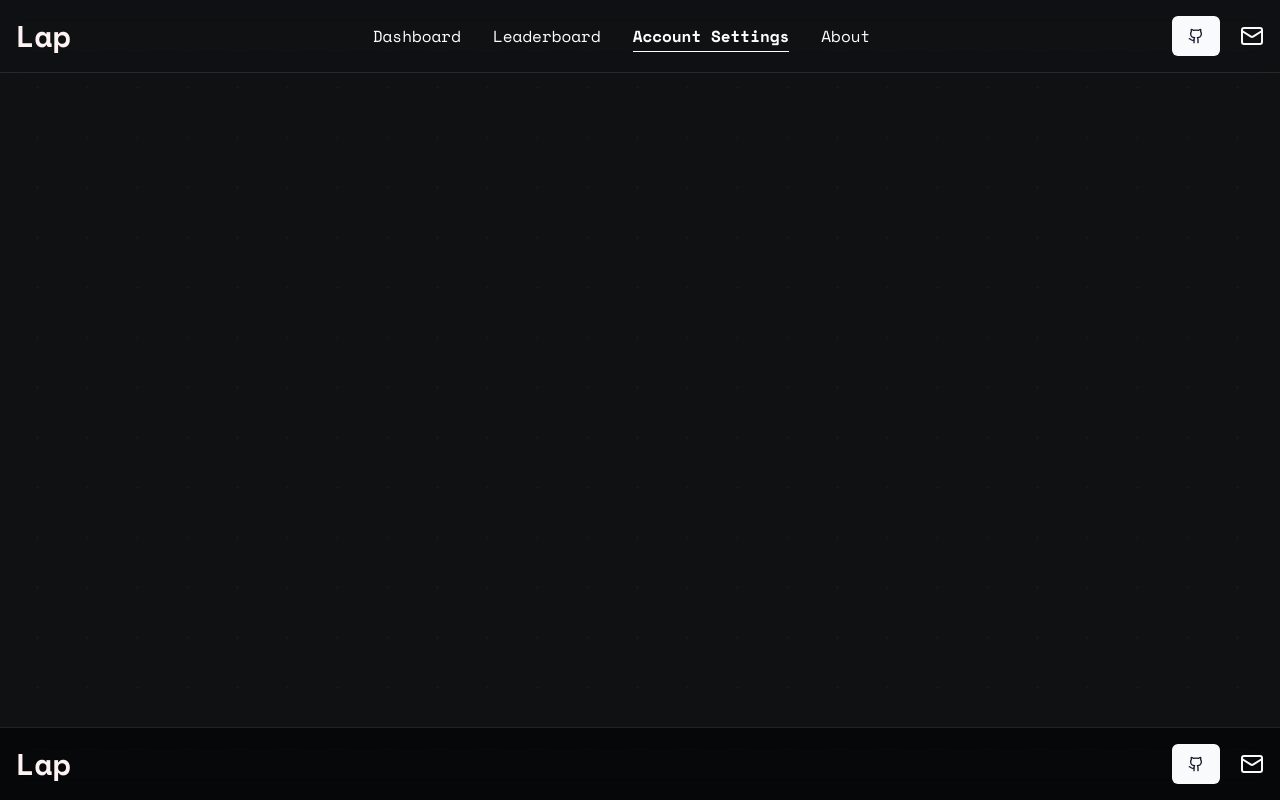
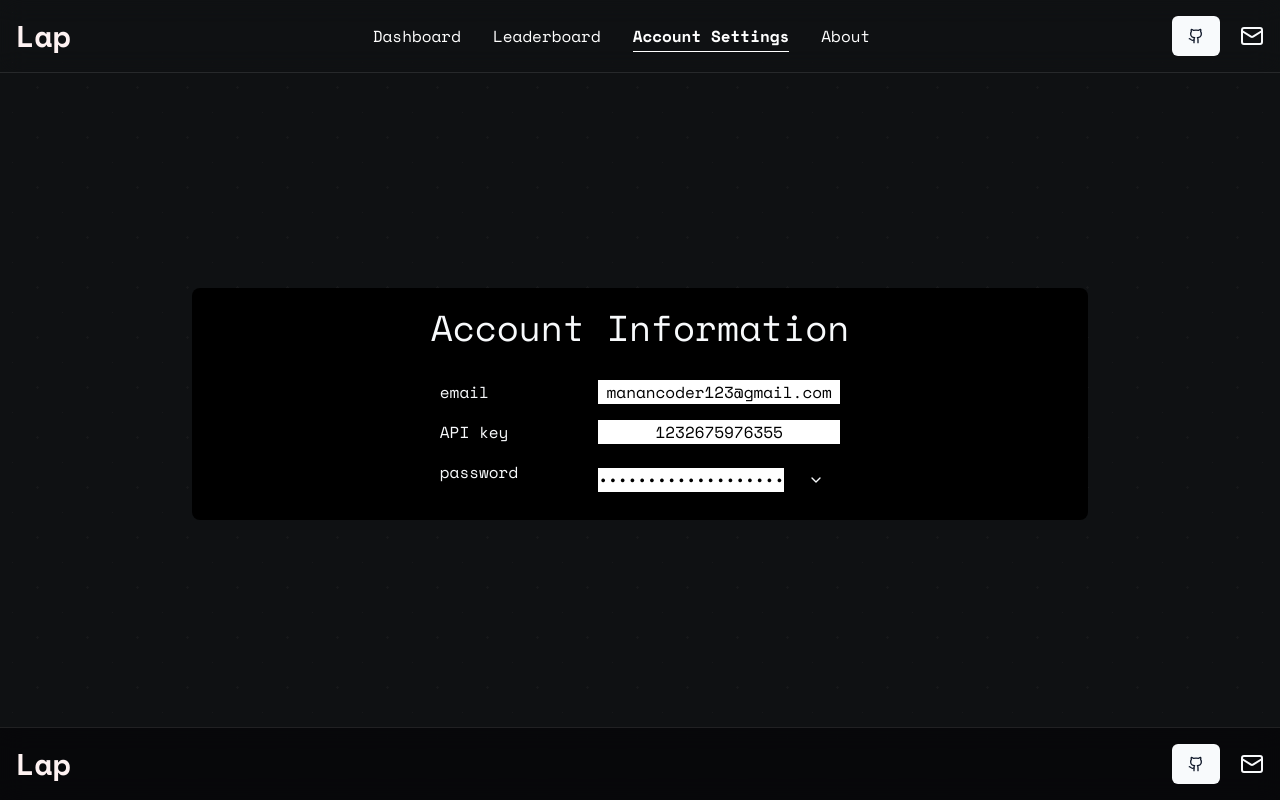
Before and after one commit to Manan-Coder/Lap, a React (Vite) app: page /account in a window 1280 px wide. Built offline with nearby package versions, Linux system fonts and the light colour scheme.

Commit message:
made the basic layout of the account info page

```diff
--- a/src/pages/account.tsx
+++ b/src/pages/account.tsx
@@ -1,7 +1,88 @@
+import { Button } from "@/components/ui/button";
+import { Input } from "@/components/ui/input";
+import { useState } from "react";
+import { Link } from "react-router-dom";
+import { ChevronDown, ChevronUp, Eye, EyeOff } from "lucide-react";
+
 const Account = () => {
-return(
-    <div></div>
-);
+    const [isHovered, setIsHovered] = useState(false);
+    const [isCopied, setIsCopied] = useState(false);
+    const hello = ["hello","hiii!"]
+    const [showpwd, setshowpwd] = useState(false)
+    const [showOtpSection, setShowOtpSection] = useState(false)
+
+    const togglePasswordVisibility = () => {
+        setshowpwd(!showpwd);
+    }
+
+    const toggleOtpSection = () => {
+        setShowOtpSection(!showOtpSection);
+    }
+
+    return(
+        <div className="h-full w-full flex items-center justify-center p-8 pt-28">
+            <div className="py-5 px-5 bg-black max-w-4xl w-full mx-auto rounded-lg flex flex-col justify-center items-center gap-8">
+                <div className="text-4xl">
+                   Account Information
+                </div>
+                <div className="flex flex-row gap-20">
+                    <div className="flex flex-col gap-4">
+                        <div>email</div>
+                        <div>API key</div>
+                        <div>password</div>
+
+                    </div>
+                    <div className="flex flex-col gap-4">
+                        <div className="bg-white text-black text-center">manancoder123@gmail.com</div>
+                        <div
+                        className="bg-white text-black text-center relative cursor-pointer"
+                        onMouseEnter={() => setIsHovered(true)}
+                        onMouseLeave={() => setIsHovered(false)}
+                        onClick={() => {
+                            navigator.clipboard.writeText("1232675976355");
+                            setIsCopied(true);
+                            setTimeout(() => setIsCopied(false), 2000);
+                        }}>
+  1232675976355
+  {isHovered && (
+    <div className="absolute inset-0 bg-black bg-opacity-50 flex items-center justify-center text-white">
+      {isCopied ? "Copied!" : "Copy"}
+    </div>
+  )}
+</div>
+                        <div className="flex items-center">
+
+
+                        <div className="text-black text-center bg-white flex-grow">
+                                {showpwd ? hello[1] : "•••••••••••••••••••"}
+                            </div>
+                            <Button
+                                onClick={toggleOtpSection}
+                                variant="ghost"
+                                className="ml-2"
+                            >
+                                {showOtpSection ? <ChevronUp size={16} /> : <ChevronDown size={16} />}
+                            </Button>
+                        </div>
+
+
+                    </div>
+                </div>
+
+                {showOtpSection && (
+                    <div className="flex flex-col justify-center items-center gap-4 transition-all duration-300 ease-in-out">
+                        <div className="flex flex-row gap-4">
+                            <Input placeholder="enter OTP for password" className="w-56"></Input>
+                            <Button className="h-10">Send OTP</Button>
+                        </div>
+                        <div>
+                            <Button>Done</Button>
+                        </div>
+                    </div>
+                )}
+            </div>
+        </div>
+    );
 }
 
 export default Account;
```
